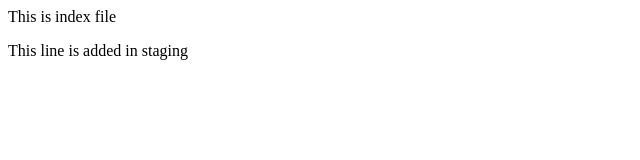
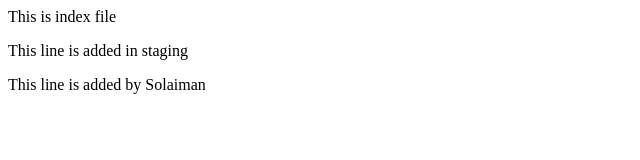
Before and after one commit to Solaimanislam/git-acc, a plain HTML site: page index.html in a window 1280 px wide. Shown: the whole page, without its empty margins (0-640 px from the left). Drawn offline with Linux system fonts and the light colour scheme.

Commit message:
login added

```diff
--- a/index.html
+++ b/index.html
@@ -1,2 +1,3 @@
 <p>This is index file </p>
 <p>This line is added in staging</p>
+<p>This line is added by Solaiman</p>
```
